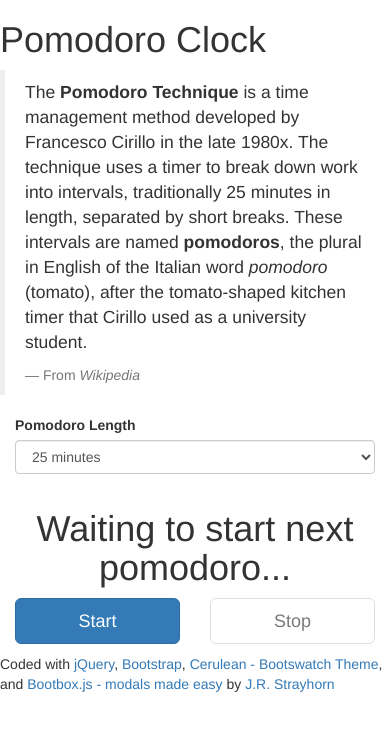
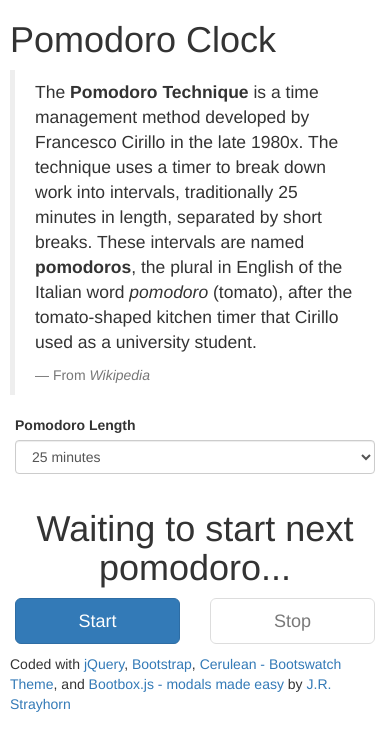
Before and after one commit to jrstrayhorn/FCC-FrontEnd, a plain HTML site: page pomodoro-clock/index.html in a window 390 px wide. Drawn offline with nearby package versions, Linux system fonts and the light colour scheme; some packages are replaced by stand-ins of ours; a script that the page names is missing.

Commit message:
fixing padding for mobile view

```diff
--- a/pomodoro-clock/index.html
+++ b/pomodoro-clock/index.html
@@ -19,18 +19,21 @@
     <![endif]-->
     <style>
         .footer {
-            padding: 10px 0px;
+            padding: 10px 10px;
         }
+        .pad-row {
+  padding: 0px 10px;
+}
     </style>
   </head>
   <body>
       <div class="container">
-          <div class="row">
+          <div class="row pad-row">
               <div class="header">
                 <h1>Pomodoro Clock</h1>
               </div>
           </div>
-          <div class="row">
+          <div class="row pad-row">
             <blockquote>
                 <p>The <strong>Pomodoro Technique</strong> is a time management method developed by Francesco
                     Cirillo in the late 1980x.  The technique uses a timer to break down work
```
